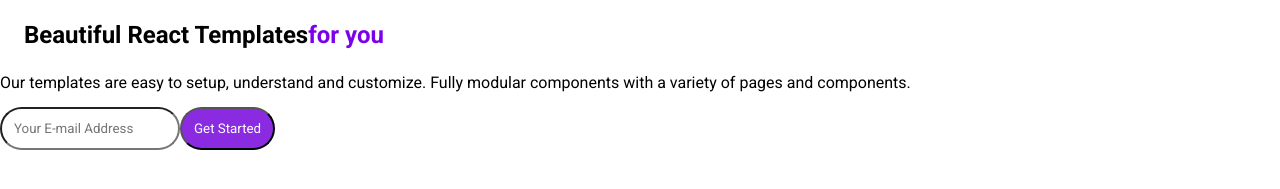
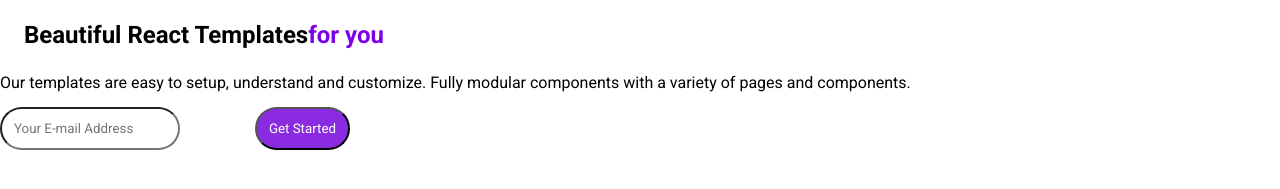
Before and after one commit to lilsept77/git-test, a plain HTML site: page index.html in a window 1280 px wide. Shown: the part 79-268 px from the top of the page. Drawn offline with Linux system fonts and the light colour scheme.

```diff
--- a/index.html
+++ b/index.html
@@ -40,8 +40,8 @@
     <section id="email">
         <div class="container">
             <div class="email_wrapper">
-                <input type="email" placeholder="Your E-mail Address">
-                <button>Get Started</button>
+                <input class="landing-input" type="email" placeholder="Your E-mail Address">
+                <button class="btn-input">Get Started</button>
             </div>
         </div>
     </section>
--- a/style.CSS
+++ b/style.CSS
@@ -76,6 +76,8 @@
  .email_wrapper {
   display: flex;
   flex-wrap: wrap;
+  position: relative;
+  max-width: 350px;
  }
 
  input,
@@ -89,3 +91,12 @@
   background-color: blueviolet;
   color: white;
 }
+
+.landing-imput {
+  width: 100%;
+}
+
+.btn-input {
+  position: absolute;
+  right: 0;
+}
```
